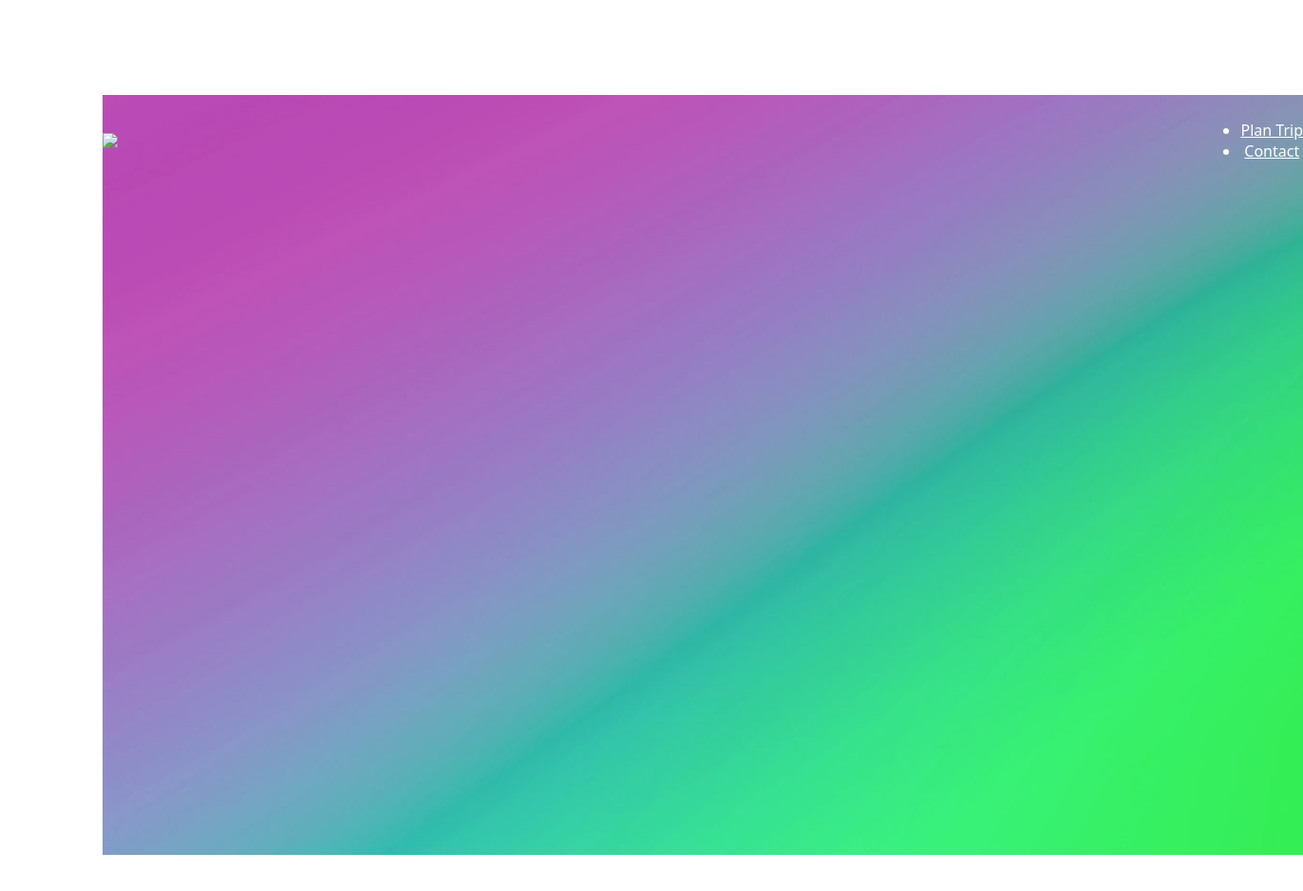
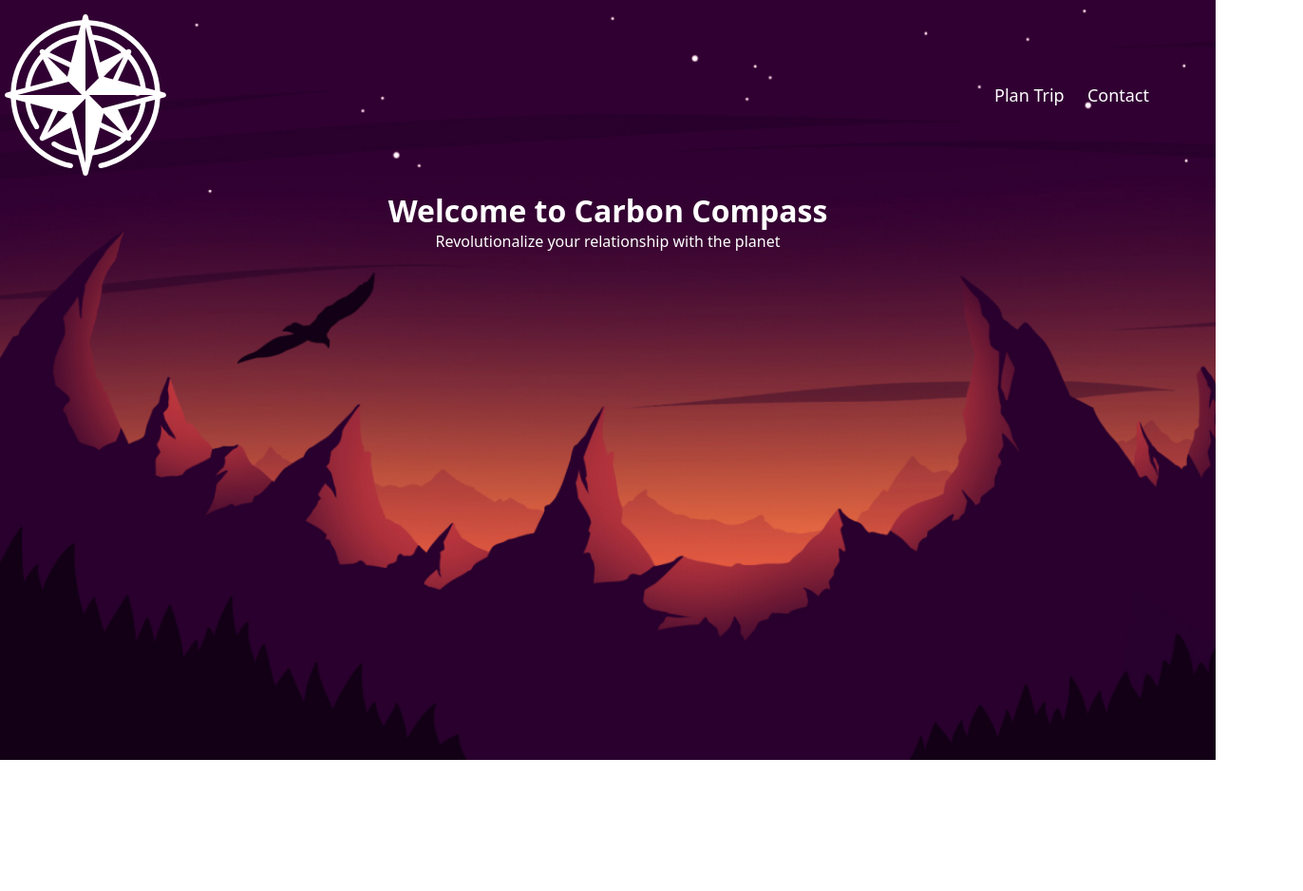
Before and after one commit to AbdulrazaqSurakat/Carbon-Compass-Travel-Responsibly-with-AI, a plain HTML site: page html files/main.html in a window 1280 px wide. Shown: the whole page at 95% size, 1372 px wide, since content can reach past the window. After the commit the page ends 800 px from the top, so only its background shows below. Drawn offline with Linux system fonts and the light colour scheme.

Commit message:
Added styling for  all of nav list, all the items in unordered list, and the a elements in the list items and the pagecontent class

```diff
--- a/html files/main.css
+++ b/html files/main.css
@@ -3,22 +3,54 @@
   color: white;
   font-family: system-ui;
   text-align: center;
+  box-sizing: border-box;
+  margin: 0;
 
 }
 /* Settings for html element div with class container */
 .container{
   min-height:100vh;
   width: 100%;
-  background-image: url(../images/wepik-export-2023122903553622IJ.jpg);
-  background-position: center;
   padding:100 px;
-  margin: 100px;
+  background-image: url(../images/WallpaperDog-20517207.jpg);
+  background-size: cover;
+  margin: 0px;
+} /* Cursor pointer chnages the default arrow to a hand*/
+
+.websiteLogo{
+  filter:brightness(0) invert();
+width:180px;
+cursor:pointer
 }
+/* Settings for all the elements in nav*/
 nav{
   display: flex;
   width: 100%;
   justify-content: space-between;
   align-items: center;
   padding: 10px 0;
+}
+/*Settings for all the nav list*/
+nav ul{
+  padding-right: 60px;
+  list-style: none;
+  text-align: right;
+  width: 100%;
+}
+/*Settings for all list items in nav unordeered list*/
+nav ul li{
+  display: inline-block;
+  margin: 10px;
+/*Settings for the a elements in the list items*/
+}
+nav ul li a{
+  color: #fff;
+  text-decoration:none;
+  font-size: 18px;
+}
+.PageContent{
 
-}
+  width: 100%;
+  padding:0 px;
+
+} /* Cursor pointer chnages the default arrow to a hand*/
--- a/html files/main.html
+++ b/html files/main.html
@@ -1,6 +1,7 @@
 <!DOCTYPE html> <!--Ensures proper rendering and compatibility to modern webstandards-->
 <html> <!--Overarching container-->
 <head>
+ <!-- Link tag that connects the html and css file-->
   <link rel="stylesheet" href="main.css">
 <meta name="viewport" content="width=device-width, initial-scale=1.0">
   <!-- Enhances user experience across multiple devices -->
@@ -8,18 +9,21 @@
 <body>
 <div class="container">
 <nav>
-  <img src="1stLogo.png" class="logo">
+  <img src="../images/compass-symbol-svgrepo-com(12).svg" class="websiteLogo">
  <!-- list of items signifiying the menu link with options to plan trips or Contact website owner-->
   <ul>
     <li><a href="#">Plan Trip</a></li>
     <li><a href="#">Contact</a></li>
     </ul>
 </nav>
+<!-- Separate div section for title and header-->
+<div class="PageContent">
+  <h1>Welcome to Carbon Compass</h1>
+<p>Revolutionalize your relationship with the planet
+</p>
+</div>
+
   </div>
   <!-- class container assigned to div element -->
 </body>
 </html>
-  <!--<h2>Revolutionalize your relationship with the planet!
-    <h1>Welcome to Carbon Compass</h1>
-  </h2>
-  -->
```
Also changed, not shown: html files/1stLogo.png (renamed from images/1stLogo.png), images/WallpaperDog-20517207.jpg (added), images/compass-symbol-svgrepo-com(12).svg (added), images/compass-symbol-svgrepo-com(5).svg (added), images/compass-symbol-svgrepo-com(6).svg (added), images/wepik-export-2023122903553622IJ.jpg (deleted).
